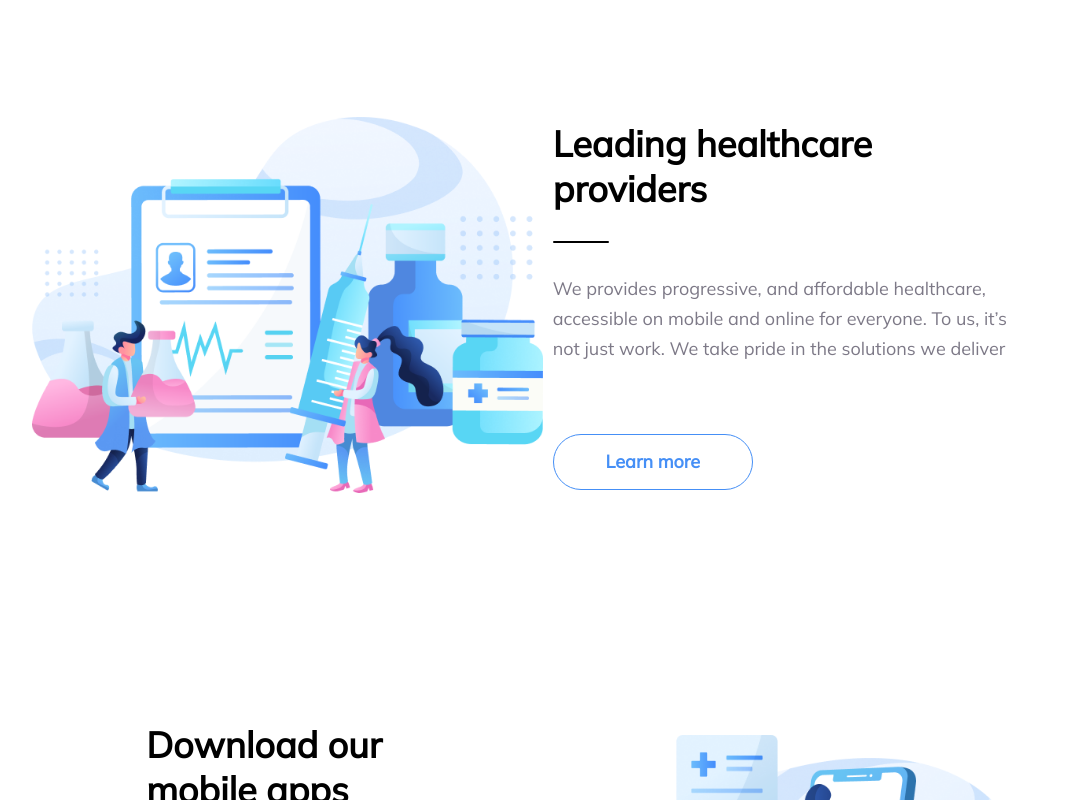
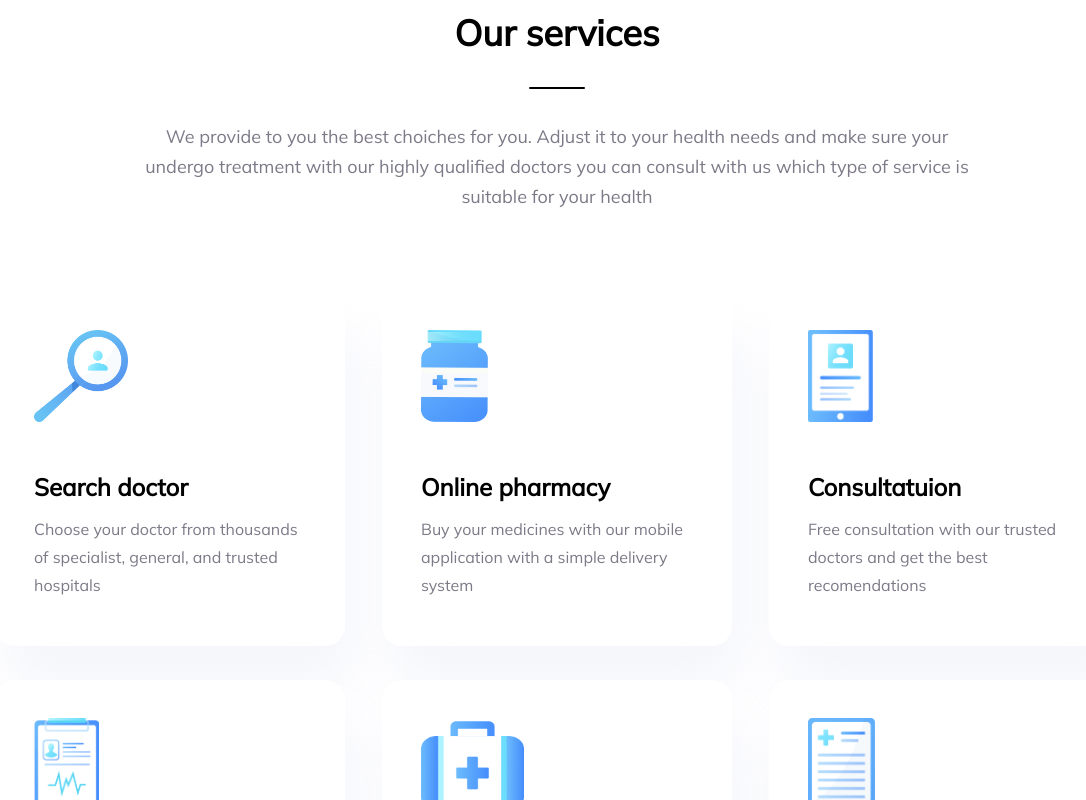
Before and after one commit to Vladislav-Zyuzko/zyuzko-web, a React (Vite) app: page / in a window 1280 px wide. Shown: the part 780-1580 px from the top of the page, without its empty margins (83-1169 px from the left). Built offline with nearby package versions, Linux system fonts and the light colour scheme.

Commit message:
add services block

```diff
--- /dev/null
+++ b/src/components/HCService/HCService.tsx
@@ -0,0 +1,17 @@
+import HCServiceCss from './HCservice.module.css';
+
+function HCService(props: HCServiceProps) {
+    return <button className={HCServiceCss.serviceButton}>
+        <div className={HCServiceCss.serviceImageContainer}>
+            <img src={props.imageUrl} alt="service-image" className={HCServiceCss.serviceImage}/>
+        </div>
+        <div className={HCServiceCss.serviceTitle}>
+            {props.title}
+        </div>
+        <div className={HCServiceCss.serviceDescription}>
+            {props.description}
+        </div>
+    </button>
+}
+
+export default HCService;
--- /dev/null
+++ b/src/components/HCService/HCservice.module.css
@@ -0,0 +1,52 @@
+.serviceButton {
+    display: flex;
+    flex-direction: column;
+    border: none;
+    width: 350px;
+    height: 354px;
+    background-color: var(--primary-white);
+    border-radius: 20px;
+    box-shadow: 10px 40px 50px 0px var(--shadow-white);
+    padding: 0px 39px;
+    font-family: 'Mulish';
+    transition: 0.5s;
+}
+
+.serviceButton:hover {
+    transform: scale(1.05);
+    transition: 0.5s;
+}
+
+.serviceButton:active {
+    transform: scale(1.15);
+    transition: 0.2s;
+}
+
+.serviceImageContainer {
+    display: flex;
+    align-items: center;
+    justify-content: left;
+    width: 100%;
+    height: 167px;
+}
+
+.serviceImage {
+    max-height: 55%;
+}
+
+.serviceTitle {
+    display: flex;
+    color: var(--primary-black);
+    font-size: 24px;
+    font-weight: 700;
+    line-height: 56px;
+}
+
+.serviceDescription {
+    display: flex;
+    text-align: left;
+    font-size: 16px;
+    font-weight: 300;
+    line-height: 28px;
+    color: var(--primary-gray);
+}
--- a/src/index.css
+++ b/src/index.css
@@ -6,6 +6,8 @@
   color-scheme: light;
 
   --primary-white: #fff;
+
+  --shadow-white: rgba(229, 233, 246, 0.4);
 
   --primary-gradient: linear-gradient(183deg, #67C3F3 -8.57%, #5A98F2 82.96%);
 
--- a/src/interfaces/HCButtonProps.ts
+++ b/src/interfaces/HCButtonProps.ts
@@ -1,5 +1,5 @@
 interface HCButtonProps {
-    title: String,
-    icon?: String,
+    title: string,
+    icon?: string,
     isOutlined: boolean,
 }
--- /dev/null
+++ b/src/interfaces/HCServiceProps.ts
@@ -0,0 +1,5 @@
+interface HCServiceProps {
+    title: string,
+    description: string,
+    imageUrl: string,
+}
--- a/src/interfaces/HCTitleProps.ts
+++ b/src/interfaces/HCTitleProps.ts
@@ -1,3 +1,3 @@
 interface HCTitleProps {
-    title: String,
+    title: string,
 }
--- a/src/pages/Home/Home.tsx
+++ b/src/pages/Home/Home.tsx
@@ -1,5 +1,7 @@
 import { appStrings } from '../../strings';
 import HCBanner from '../../components/HCBanner/HCBanner';
+import HCButton from '../../components/HCbutton/HCButton';
+import HCService from '../../components/HCService/HCService';
 import HCTitle from '../../components/HCTitle/HCTitle';
 import HomeCss from './home.module.css';
 
@@ -9,7 +11,25 @@ function Home() {
         <div id={HomeCss.banner1}>
           <HCBanner title={appStrings.bannerTitle1} bodyText={appStrings.bannerText1} buttonText={appStrings.bannerButton1} bannerImg='src/assets/images/banners/first_banner.png' isMainBanner={true} isReversed={false}/>
         </div>
-        <HCTitle title={"Our services"}/>
+        <article>
+          <div id={HomeCss.servicesTitle}>
+            <HCTitle title={appStrings.servicesTitle} />
+          </div>
+          <div id={HomeCss.servicesDescription}>
+            {appStrings.servicesDescription}
+          </div>
+          <div id={HomeCss.servicesContainer}>
+            <HCService title={appStrings.serviceTitle1} description={appStrings.serviceDescription1} imageUrl='src/assets/images/services/search.png'/>
+            <HCService title={appStrings.serviceTitle2} description={appStrings.serviceDescription2} imageUrl='src/assets/images/services/bottle.png'/>
+            <HCService title={appStrings.serviceTitle3} description={appStrings.serviceDescription3} imageUrl='src/assets/images/services/consultation.png'/>
+            <HCService title={appStrings.serviceTitle4} description={appStrings.serviceDescription4} imageUrl='src/assets/images/services/details_info.png'/>
+            <HCService title={appStrings.serviceTitle5} description={appStrings.serviceDescription5} imageUrl='src/assets/images/services/pharmacy.png'/>
+            <HCService title={appStrings.serviceTitle6} description={appStrings.serviceDescription6} imageUrl='src/assets/images/services/tracking.png'/>
+          </div>
+          <div id={HomeCss.servicesButtonContainer}>
+            <HCButton title={appStrings.servicesButton} isOutlined={true} />
+          </div>
+        </article>
         <div id={HomeCss.banner2}>
           <HCBanner title={appStrings.bannerTitle2} bodyText={appStrings.bannerText2} buttonText={appStrings.bannerButton2} bannerImg='src/assets/images/banners/second_banner.png' isMainBanner={false} isReversed={true}/>
         </div>
--- a/src/pages/Home/home.module.css
+++ b/src/pages/Home/home.module.css
@@ -44,6 +44,42 @@
 
 #banner3 button {
     margin-top: 40px;
+}
+
+#servicesTitle {
+    width: 100%;
+    margin-top: 192px;
+    margin-bottom: 33px;
+}
+
+#servicesDescription {
+    display: flex;
+    width: 66%;
+    padding: 0% 17%;
+    color: var(--primary-gray);
+    justify-content: center;
+    text-align: center;
+    font-size: 18px;
+    font-weight: 300;
+    line-height: 30px;
+}
+
+#servicesContainer {
+    display: flex;
+    align-items: center;
+    justify-content: center;
+    flex-wrap: wrap;
+    row-gap: 34px;
+    column-gap: 37px;
+    margin-top: 80px;
+
+}
+
+#servicesButtonContainer {
+    display: flex;
+    width: 100%;
+    justify-content: center;
+    margin-top: 72px;
 }
 
 @media (max-width: 1200px) {
```
